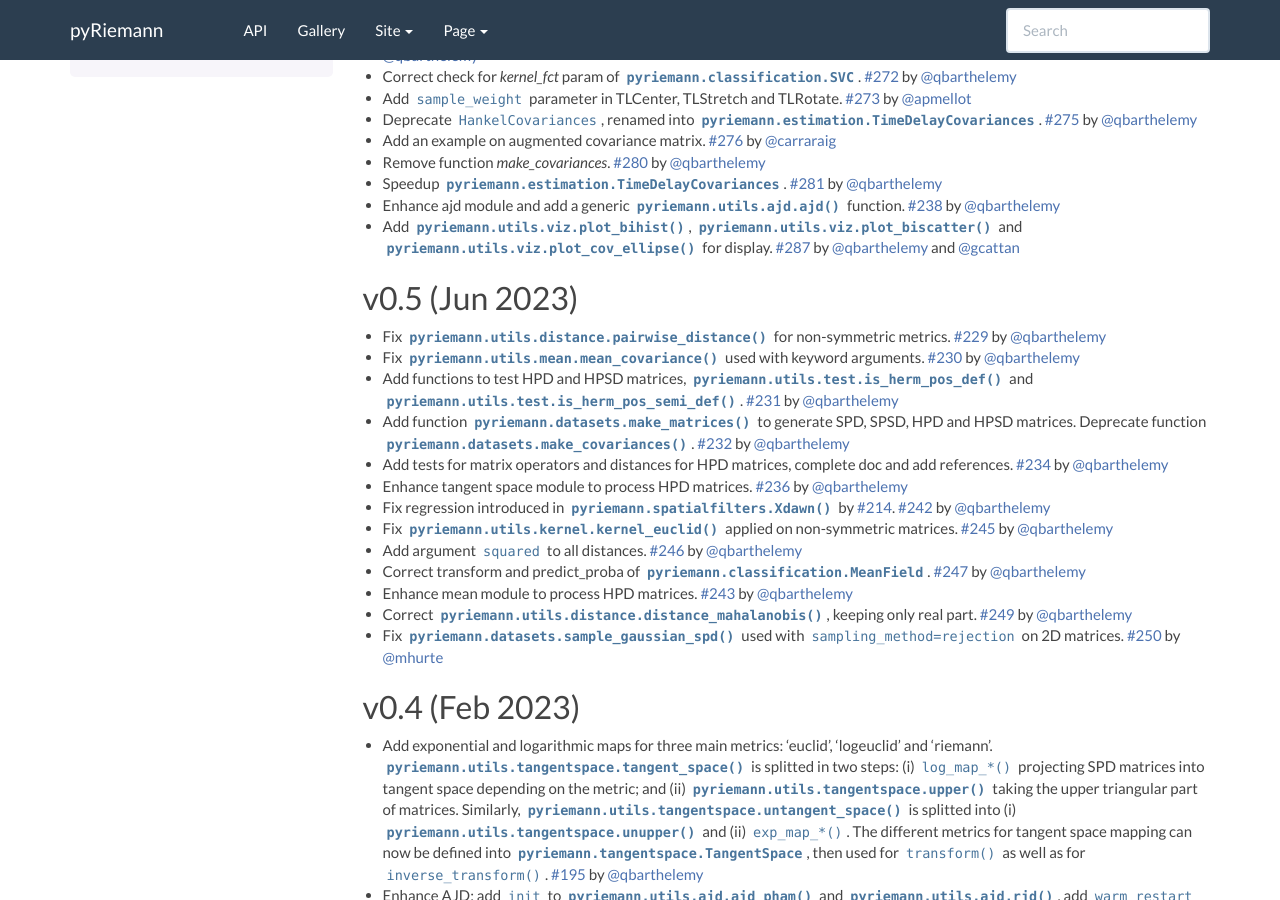
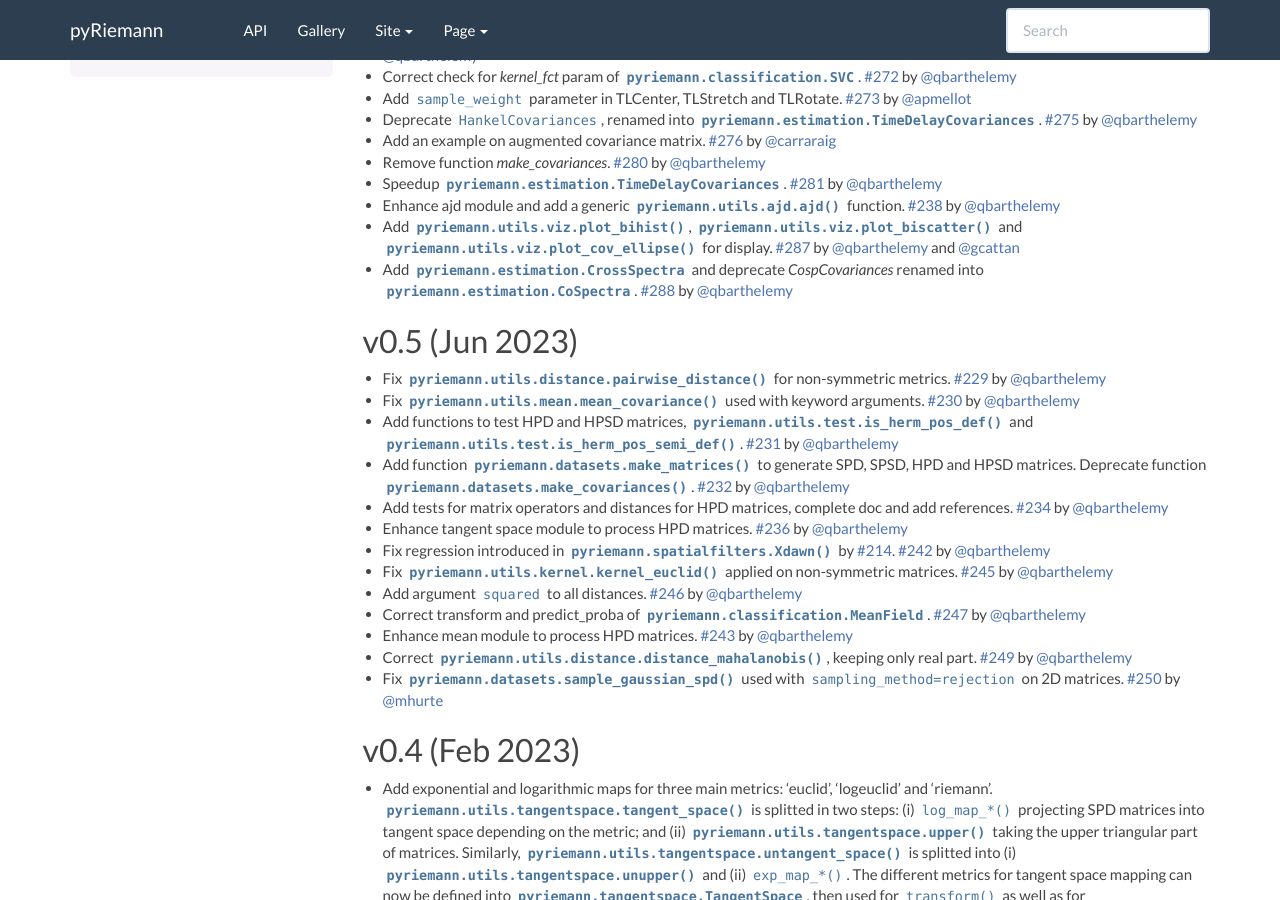
Before and after one commit to pyRiemann/pyRiemann, a Sphinx documentation site: the page built from doc/whatsnew.rst, in a window 1280 px wide and 900 px high, scrolled down 436 px. Built offline with Sphinx 7.4.7, drawn with Linux system fonts in a browser that asks for light colours; pages that are not in the unit, such as notebooks, are missing from menus; the version number could not be read and is left out.

Commit message:
complete whatsnew

```diff
--- a/doc/whatsnew.rst
+++ b/doc/whatsnew.rst
@@ -44,6 +44,8 @@ v0.6.dev
 
 - Add :func:`pyriemann.utils.viz.plot_bihist`, :func:`pyriemann.utils.viz.plot_biscatter` and :func:`pyriemann.utils.viz.plot_cov_ellipse` for display. :pr:`287`
   by :user:`qbarthelemy` and :user:`gcattan`
+
+- Add :class:`pyriemann.estimation.CrossSpectra` and deprecate `CospCovariances` renamed into :class:`pyriemann.estimation.CoSpectra`. :pr:`288` by :user:`qbarthelemy`
 
 v0.5 (Jun 2023)
 ---------------
```
Also changed, not shown: 1 other file.
